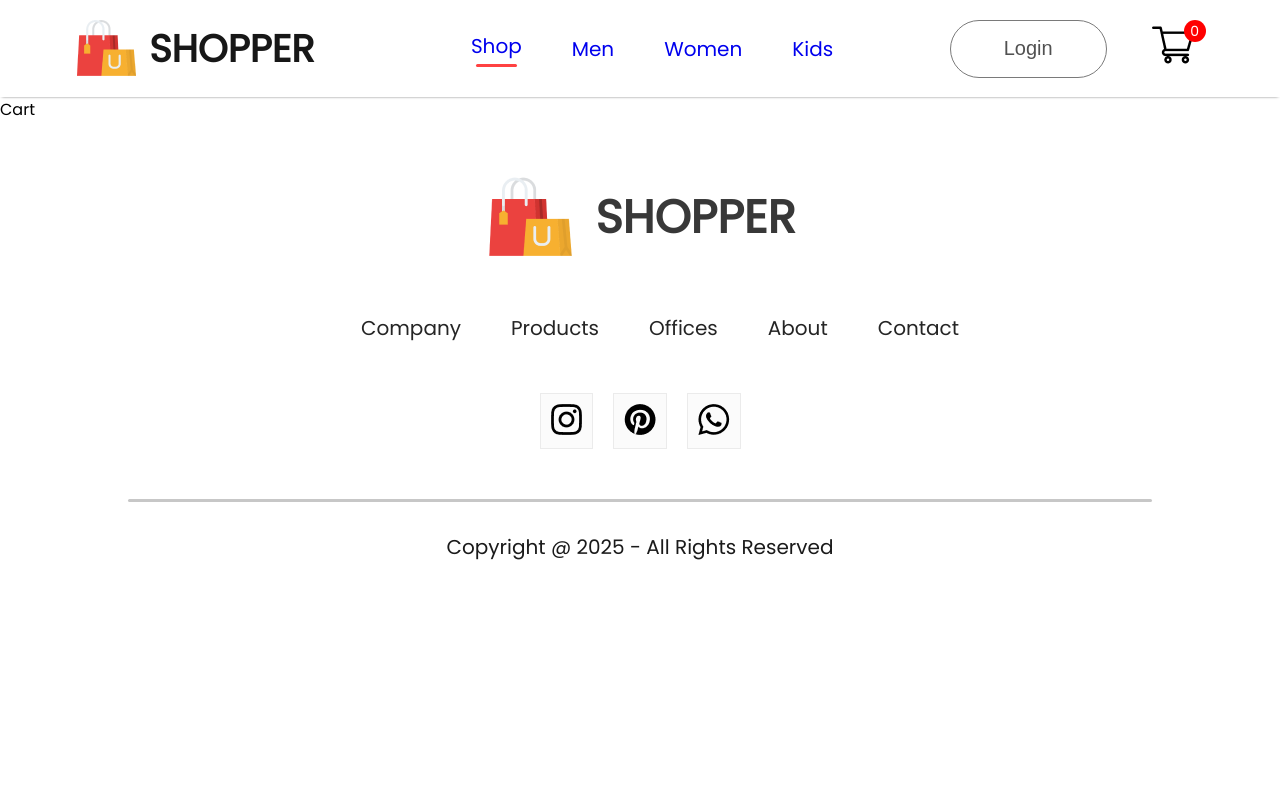
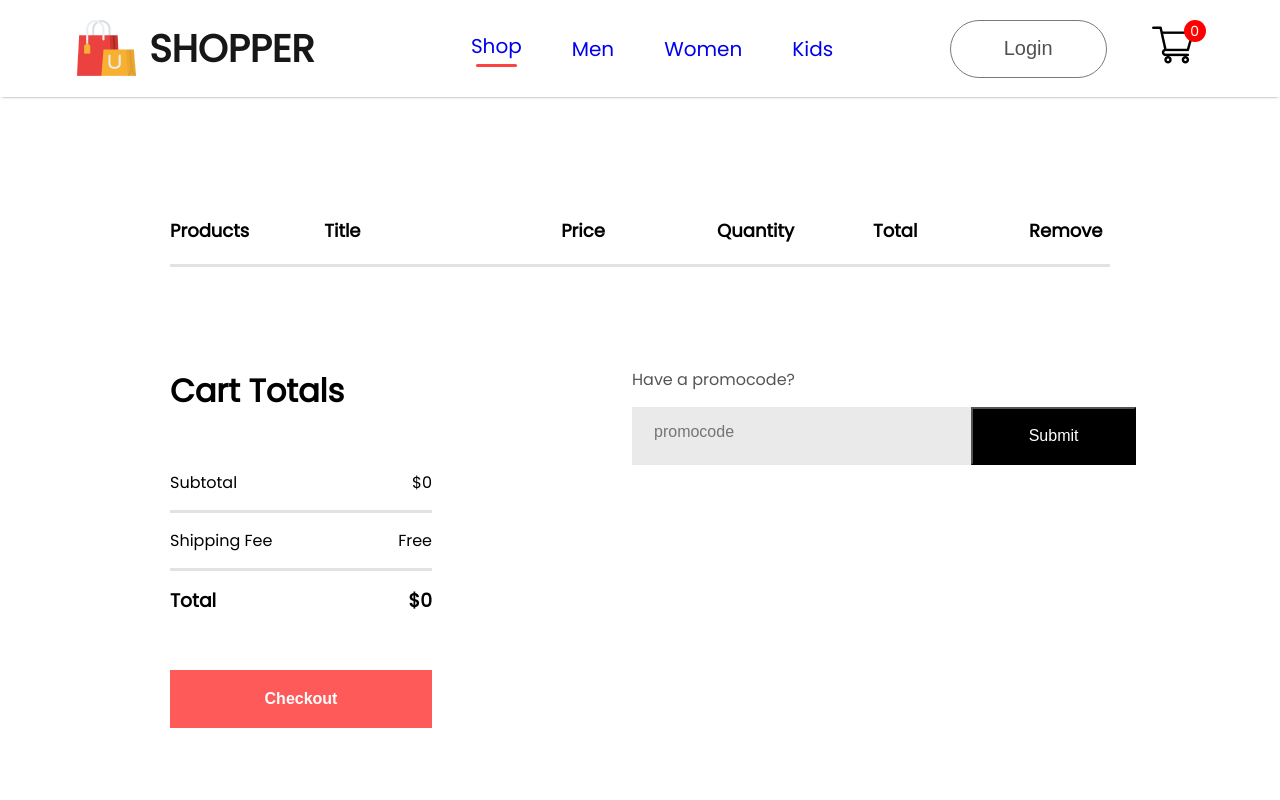
Before and after one commit to zhanybekovich/e-commerce, a React (Vite) app: page /cart in a window 1280 px wide. Shown: the top 800 px of the page. Built offline with nearby package versions, Linux system fonts and the light colour scheme.

Commit message:
add cart

```diff
--- a/src/pages/Cart.jsx
+++ b/src/pages/Cart.jsx
@@ -1,5 +1,11 @@
+import CartItems from "../components/cart-items/CartItems";
+
 function Cart() {
-  return <div>Cart</div>;
+  return (
+    <div>
+      <CartItems />
+    </div>
+  );
 }
 
 export default Cart;
```
